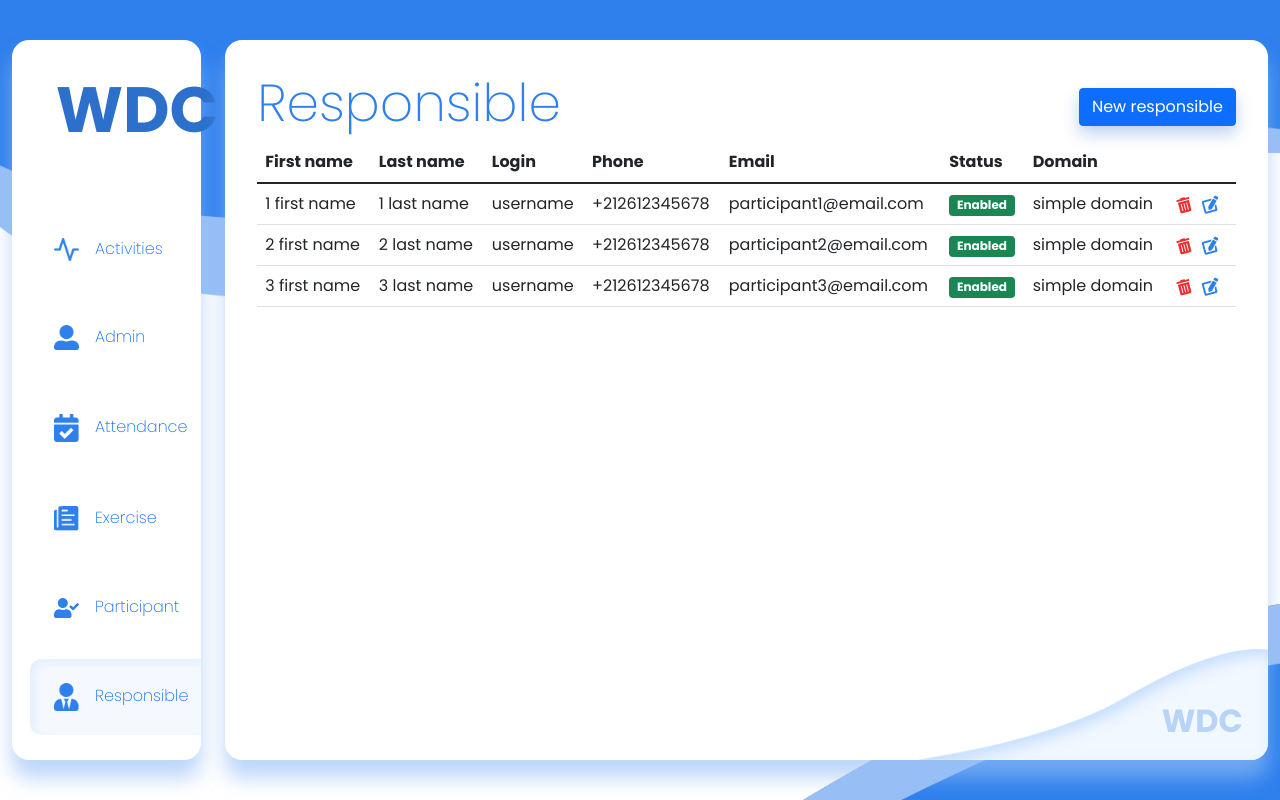
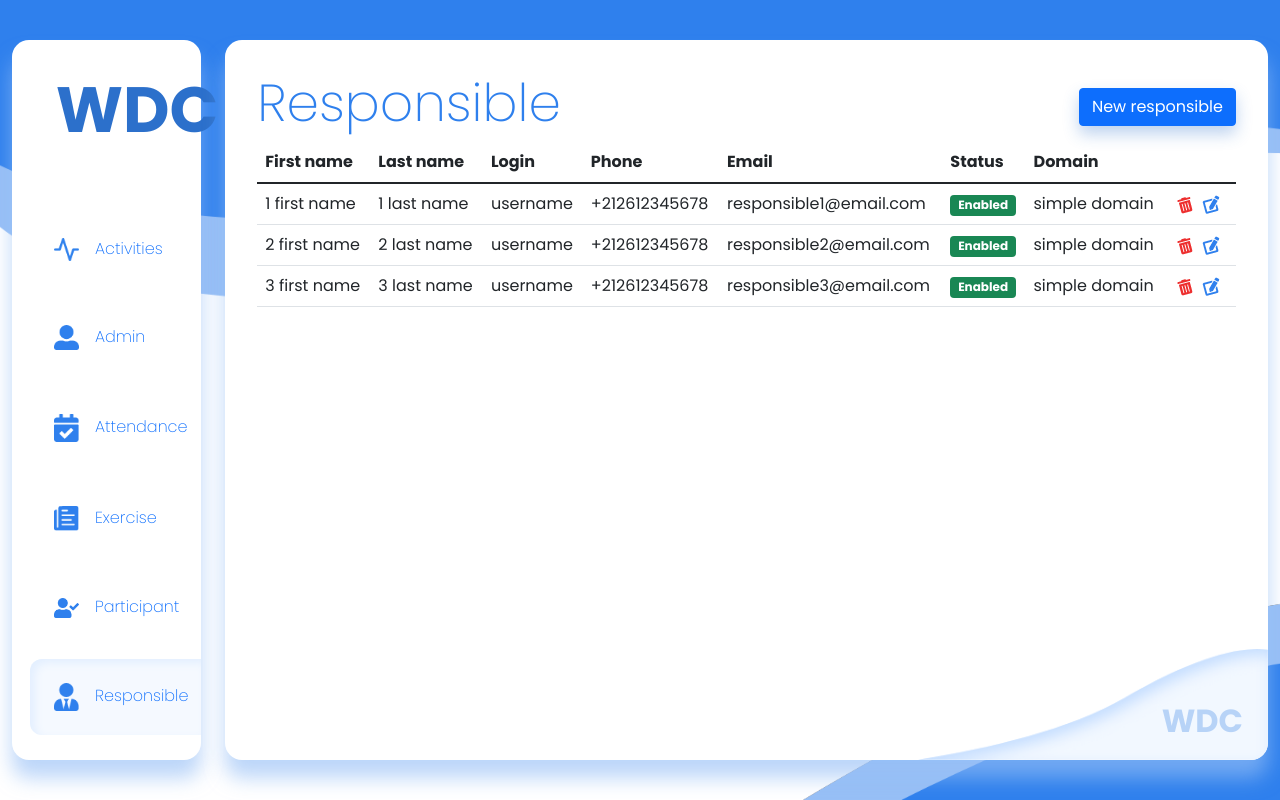
Before and after one commit to abdelazizbardich/Win-Digital-Center-WDC-Step-2, an Angular app in the folder client/: page /dashboard/responsible in a window 1280 px wide. Built offline with nearby package versions, Linux system fonts and the light colour scheme.

Commit message:
responsible component: fixing wrong function names

```diff
--- a/client/src/app/pages/responsible/responsible.component.html
+++ b/client/src/app/pages/responsible/responsible.component.html
@@ -115,7 +115,7 @@
           </div>
           <div class="col-md-10 offset-md-1">
             <div class="form-group m-auto">
-              <button (click)="updateParticipant()" class="btn-lg btn btn-primary m-auto w-100" type="submit">Save</button>
+              <button (click)="updateResponsible()" class="btn-lg btn btn-primary m-auto w-100" type="submit">Save</button>
             </div>
           </div>
         </div>
@@ -128,7 +128,7 @@
         <div class="row my-3 align-items-center">
           <div class="col-md">
             <div class="title">
-              <span><strong>Add participant:</strong></span>
+              <span><strong>Add responsible:</strong></span>
             </div>
           </div>
           <div class="col-md-auto">
@@ -194,7 +194,7 @@
           </div>
           <div class="col-md-10 offset-md-1">
             <div class="form-group m-auto">
-              <button (click)="addParticipant()" class="btn-lg btn btn-primary m-auto w-100" type="submit">Save</button>
+              <button (click)="addResponsible()" class="btn-lg btn btn-primary m-auto w-100" type="submit">Save</button>
             </div>
           </div>
         </div>
@@ -207,14 +207,14 @@
         <div class="row my-3 align-items-center">
           <div class="col-md">
             <div class="title">
-              <span><strong>Remove participant:</strong></span>
+              <span><strong>Remove responsible:</strong></span>
             </div>
           </div>
           <div class="col-md-auto">
             <a><span (click)="hideDeletePopup()" class="text-danger"><img width="16" src="assets/imgs/icons/close.png" alt=""></span></a>
           </div>
           <div class="col-md-12 my-3">
-            <span class="h3 text-danger">You're about to remove this participant: </span><br><span class="h2">{{ firstName }} {{ lastName }}</span>
+            <span class="h3 text-danger">You're about to remove this responsible: </span><br><span class="h2">{{ firstName }} {{ lastName }}</span>
           </div>
           <div class="col-md-12">
             <div class="row justify-content-center">
@@ -222,7 +222,7 @@
                 <a (click)="hideDeletePopup()" class="btn btn-info w-100">Cancel</a>
               </div>
               <div class="col-md-3">
-                <a (click)="deleteParticipant()" class="btn btn-danger w-100">Delete</a>
+                <a (click)="deleteResponsible()" class="btn btn-danger w-100">Delete</a>
               </div>
             </div>
           </div>
--- a/client/src/app/pages/responsible/responsible.component.ts
+++ b/client/src/app/pages/responsible/responsible.component.ts
@@ -10,9 +10,9 @@ export class ResponsibleComponent implements OnInit {
   // Data
   responsibles:Responsible[] =
   [
-    {id:1,firstname:"1 first name",lastname:"1 last name",login:"username",phone:"+212612345678",email:"participant1@email.com",status:true,domain:"simple domain",password:"password1234"},
-    {id:2,firstname:"2 first name",lastname:"2 last name",login:"username",phone:"+212612345678",email:"participant2@email.com",status:true,domain:"simple domain",password:"password1234"},
-    {id:3,firstname:"3 first name",lastname:"3 last name",login:"username",phone:"+212612345678",email:"participant3@email.com",status:true,domain:"simple domain",password:"password1234"}
+    {id:1,firstname:"1 first name",lastname:"1 last name",login:"username",phone:"+212612345678",email:"responsible1@email.com",status:true,domain:"simple domain",password:"password1234"},
+    {id:2,firstname:"2 first name",lastname:"2 last name",login:"username",phone:"+212612345678",email:"responsible2@email.com",status:true,domain:"simple domain",password:"password1234"},
+    {id:3,firstname:"3 first name",lastname:"3 last name",login:"username",phone:"+212612345678",email:"responsible3@email.com",status:true,domain:"simple domain",password:"password1234"}
   ]
 
 
@@ -82,7 +82,7 @@ export class ResponsibleComponent implements OnInit {
   }
 
   // data percistence
-  updateParticipant(){
+  updateResponsible(){
     console.log(
       {
         id: this.id,
@@ -96,7 +96,7 @@ export class ResponsibleComponent implements OnInit {
       }
     )
   }
-  addParticipant(){
+  addResponsible(){
     console.log(
       {
         firstName: this.firstName,
@@ -109,7 +109,7 @@ export class ResponsibleComponent implements OnInit {
       }
     )
   }
-  deleteParticipant(){
+  deleteResponsible(){
     this.showDeletePopup = false
     console.log({id:this.id,firstname: this.firstName,lastname: this.lastName});
   }
```
